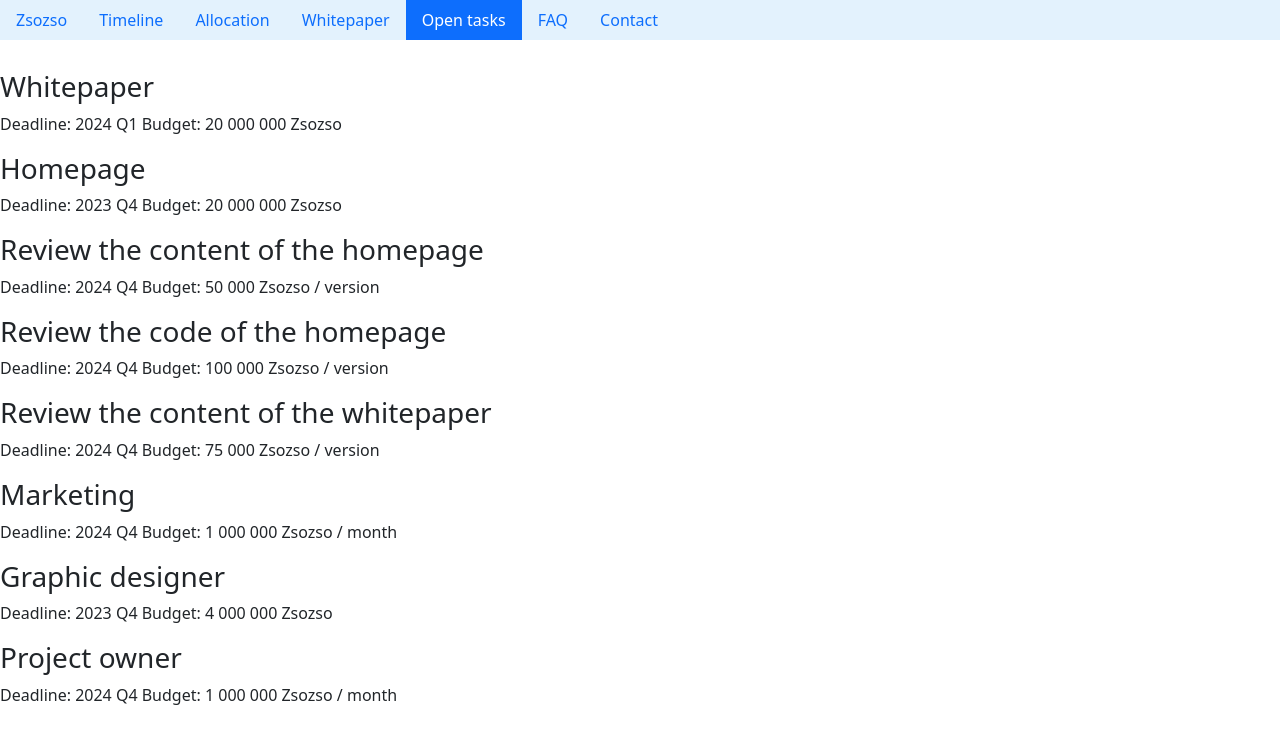
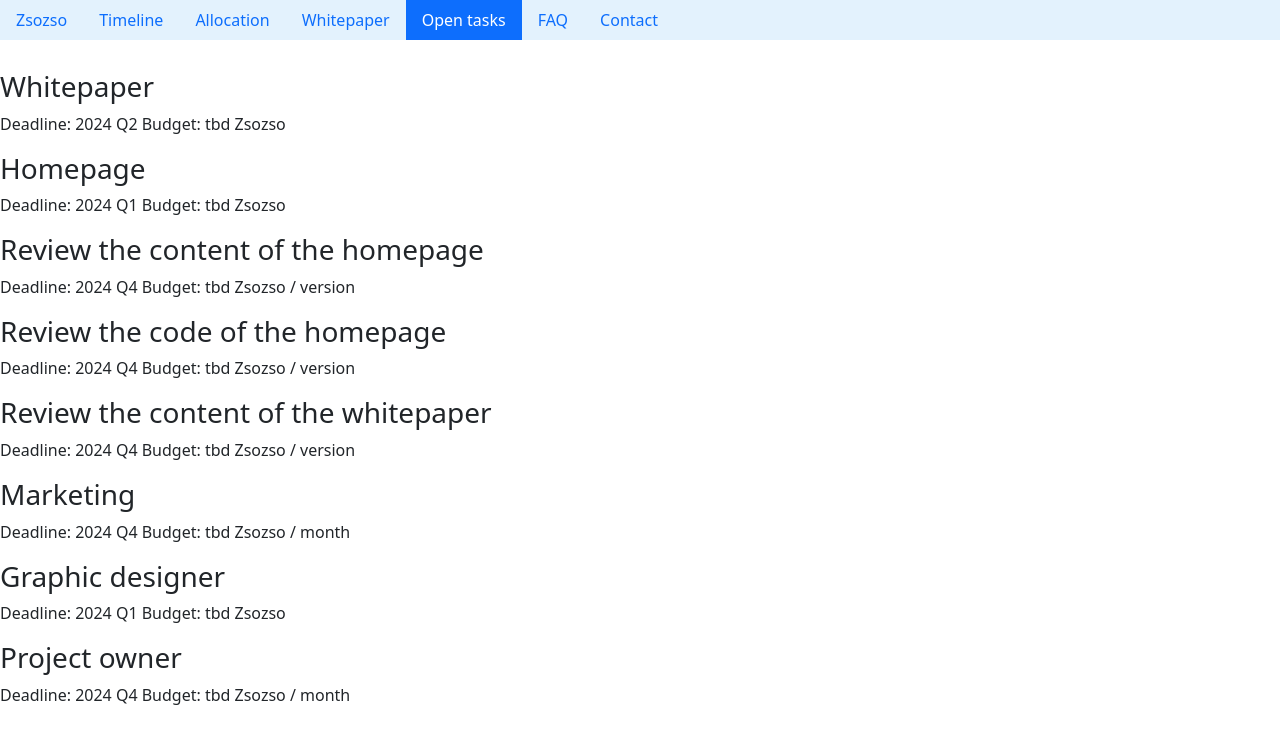
Before and after one commit to ifinta/zsozso-webpage, a website built with Parcel: page opentasks.html in a window 1280 px wide. Built offline with nearby package versions, Linux system fonts and the light colour scheme.

Commit message:
Before an update of our homepage-draft

```diff
--- a/opentasks.html
+++ b/opentasks.html
@@ -20,12 +20,12 @@
     <a class="nav-link rounded-0" href="faq.html">FAQ</a>
     <a class="nav-link rounded-0" href="contact.html">Contact</a>
   </nav>
-  <h3>Whitepaper</h3> <p>Deadline: 2024 Q1 Budget: 20 000 000 Zsozso</p>
-  <h3>Homepage</h3> <p>Deadline: 2023 Q4 Budget: 20 000 000 Zsozso</p>
-  <h3>Review the content of the homepage</h3> <p>Deadline: 2024 Q4 Budget: 50 000 Zsozso / version</p>
-  <h3>Review the code of the homepage</h3> <p>Deadline: 2024 Q4 Budget: 100 000 Zsozso / version</p>
-  <h3>Review the content of the whitepaper</h3> <p>Deadline: 2024 Q4 Budget: 75 000 Zsozso / version</p>
-  <h3>Marketing</h3> <p>Deadline: 2024 Q4 Budget: 1 000 000 Zsozso / month</p>
-  <h3>Graphic designer</h3> <p>Deadline: 2023 Q4 Budget: 4 000 000 Zsozso</p>
-  <h3>Project owner</h3> <p>Deadline: 2024 Q4 Budget: 1 000 000 Zsozso / month</p>
+  <h3>Whitepaper</h3> <p>Deadline: 2024 Q2 Budget: tbd Zsozso</p>
+  <h3>Homepage</h3> <p>Deadline: 2024 Q1 Budget: tbd Zsozso</p>
+  <h3>Review the content of the homepage</h3> <p>Deadline: 2024 Q4 Budget: tbd Zsozso / version</p>
+  <h3>Review the code of the homepage</h3> <p>Deadline: 2024 Q4 Budget: tbd Zsozso / version</p>
+  <h3>Review the content of the whitepaper</h3> <p>Deadline: 2024 Q4 Budget: tbd Zsozso / version</p>
+  <h3>Marketing</h3> <p>Deadline: 2024 Q4 Budget: tbd Zsozso / month</p>
+  <h3>Graphic designer</h3> <p>Deadline: 2024 Q1 Budget: tbd Zsozso</p>
+  <h3>Project owner</h3> <p>Deadline: 2024 Q4 Budget: tbd Zsozso / month</p>
 </body>
```
Also changed, not shown: timeline.html (+2 -2 lines), whitepaper.html (+1 -1 lines), 1 other file.
